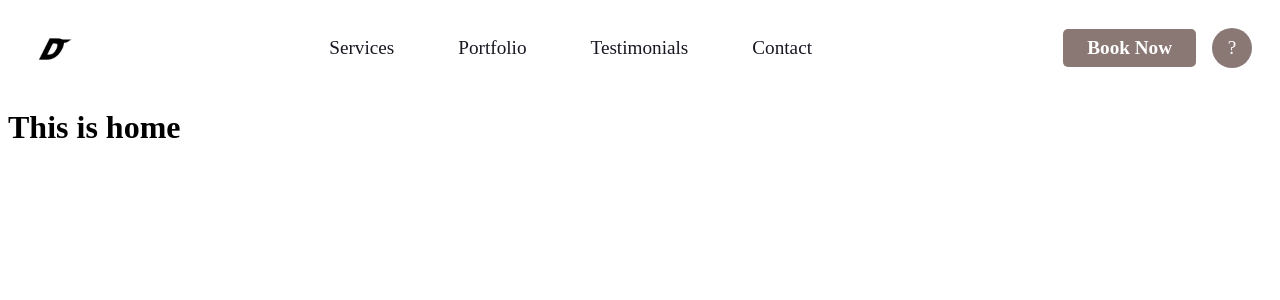
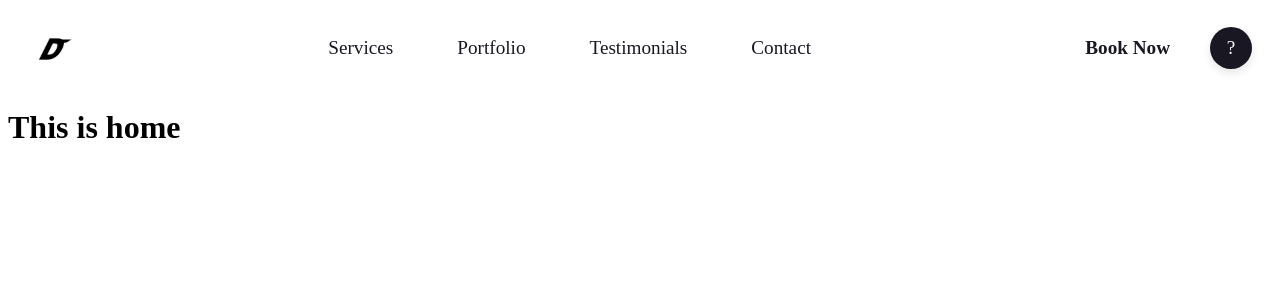
Before and after one commit to JonathanRamos2002/the-detailers-edge, a React (Vite) app: page / in a window 1280 px wide. Shown: the top 300 px of the page. Built offline with nearby package versions, Linux system fonts and the light colour scheme.

Commit message:
updated navbar

```diff
--- a/package.json
+++ b/package.json
@@ -12,8 +12,10 @@
   "dependencies": {
     "@firebasegen/default-connector": "file:dataconnect-generated/js/default-connector",
     "firebase": "^11.2.0",
+    "polished": "^4.3.1",
     "react": "^18.3.1",
     "react-dom": "^18.3.1",
+    "react-icons": "^5.4.0",
     "react-router-dom": "^7.1.5",
     "styled-components": "^6.1.14"
   },
--- a/src/components/Navbar.jsx
+++ b/src/components/Navbar.jsx
@@ -1,40 +1,40 @@
-import React from "react";
-import {Nav, NavLogo, NavLink, NavMenu, ButtonWrapper, NavButton, CircleButton} from "./NavbarElements";
+import React, { useState } from "react";
+import { FaBars, FaTimes } from "react-icons/fa";
+import { Nav, NavLogo, NavLink, NavMenu, ButtonWrapper, NavButton, CircleButton, MenuIcon } from "./NavbarElements";
 import detailersEdgeLogo from "../assets/detailers_edge.jpg";
 
 const Navbar = () => {
+    const [isOpen, setIsOpen] = useState(false);
+
+    const toggleMenu = () => {
+        setIsOpen(!isOpen);
+    };
+
     return (
-        <>
         <Nav>
-                <NavLogo to="/" activeStyle>
+            <NavLogo to="/">
                 <img src={detailersEdgeLogo} alt="Detailers Edge" />
             </NavLogo>
 
-                <NavMenu>
-                    <NavLink to="/services" activeStyle>
-                        Services
-                    </NavLink>
-                    <NavLink to="/portfolio" activeStyle>
-                        Portfolio
-                    </NavLink>
-                    <NavLink to="/testimonials" activeStyle>
-                        Testimonials
-                    </NavLink>
-                    <NavLink to="/contact" activeStyle>
-                        Contact
-                    </NavLink>
+
+            <NavMenu className={isOpen ? "open" : ""}>
+                <NavLink to="/services">Services</NavLink>
+                <NavLink to="/portfolio">Portfolio</NavLink>
+                <NavLink to="/testimonials">Testimonials</NavLink>
+                <NavLink to="/contact">Contact</NavLink>
             </NavMenu>
 
+
             <ButtonWrapper>
-                    <NavButton to="/booking">
-                        Book Now
-                    </NavButton>
-                    <CircleButton to="/sign-up">
-                        ?
-                    </CircleButton>
+                <NavButton to="/booking">Book Now</NavButton>
+                <CircleButton to="/sign-up">?</CircleButton>
             </ButtonWrapper>
+
+            {/* Mobile Menu Toggle */}
+            <MenuIcon onClick={toggleMenu}>
+                {isOpen ? <FaTimes /> : <FaBars />}
+            </MenuIcon>
         </Nav>
-        </>
     );
 };
 
--- a/src/components/NavbarElements.jsx
+++ b/src/components/NavbarElements.jsx
@@ -1,6 +1,7 @@
-import styled from 'styled-components';
-import { NavLink as Link } from 'react-router-dom';
-import colors from '../styles/colors';
+import styled from "styled-components";
+import { NavLink as Link } from "react-router-dom";
+import { darken } from "polished";
+import colors from "../styles/colors";
 
 export const Nav = styled.nav`
   background: ${colors.background};
@@ -10,6 +11,7 @@
   align-items: center;
   padding: 0 20px;
   font-size: 1.2rem;
+  position: relative; /* Important for absolute positioning of mobile menu */
 `;
 
 export const NavLogo = styled(Link)`
@@ -27,58 +29,130 @@
 `;
 
 export const NavLink = styled(Link)`
-  color: ${colors.text};
+  color: ${colors.primary};
   text-decoration: none;
   padding: 0.5rem 1rem;
+  position: relative;
+  font-weight: 500; /* Slightly thinner than NavButton */
   transition: color 0.3s ease-in-out;
 
+  &::after {
+    content: "";
+    position: absolute;
+    width: 100%;
+    height: 3px;
+    bottom: -3px;
+    left: 0;
+    background: ${colors.secondary};
+    transform: scaleX(0);
+    transition: transform 0.3s ease-in-out;
+  }
+
+  &:hover::after {
+    transform: scaleX(1);
+  }
+
   &:hover {
-    color: ${colors.accent};
+    color: ${colors.secondary};
   }
 `;
 
 export const NavMenu = styled.div`
   display: flex;
   justify-content: center;
-  flex-grow: 1;  /* Makes the menu take up available space */
-  gap: 2rem; /* Space between links */
+  flex-grow: 1;
+  gap: 2rem;
+
+  @media screen and (max-width: 830px) {
+    flex-direction: column;
+    position: absolute;
+    top: 80px;
+    left: 0;
+    width: 100%;
+    background: ${colors.background};
+    text-align: center;
+    padding: 20px 0;
+    display: ${({ isOpen }) => (isOpen ? "flex" : "none")};
+  }
 `;
 
 export const ButtonWrapper = styled.div`
   display: flex;
   align-items: center;
-  gap: 1rem; /* Adds space between the buttons */
-  margin-left: auto; /* Pushes buttons to the right */
-`;
+  gap: 1rem;
+  margin-left: auto;
 
-export const NavButton = styled(Link)`
-  background: ${colors.accent};
-  color: ${colors.background};
-  padding: 0.5rem 1.5rem;
-  border-radius: 5px;
-  text-decoration: none;
-  font-weight: bold;
-  transition: background 0.3s ease-in-out;
-
-  &:hover {
-    background: darken(${colors.accent}, 10%);
+  @media screen and (max-width: 830px) {
+    display: none;  /* Hide buttons on mobile */
   }
 `;
 
+
+export const NavButton = styled(Link)`
+  background: transparent;
+  color: ${colors.text}; /* Match text color */
+  padding: 0.5rem 1.5rem;
+  border-radius: 8px;
+  text-decoration: none;
+  font-weight: bold;
+  position: relative;
+  overflow: hidden;
+  transition: all 0.3s ease-in-out;
+
+  &::after {
+    content: "";
+    position: absolute;
+    width: 100%;
+    height: 3px;
+    bottom: 0;
+    left: 0;
+    background: ${colors.secondary}; /* Accent color for the underline */
+    transform: scaleX(0);
+    transition: transform 0.3s ease-in-out;
+  }
+
+  &:hover::after {
+    transform: scaleX(1); /* Expand underline on hover */
+  }
+
+  &:hover {
+    color: ${colors.secondary}; /* Accent color text on hover */
+  }
+`;
+
+
+
 export const CircleButton = styled(Link)`
-  background: ${colors.accent};
+  background: ${colors.primary};
   color: ${colors.background};
-  width: 40px;
-  height: 40px;
+  width: 42px;
+  height: 42px;
   display: flex;
   align-items: center;
   justify-content: center;
   border-radius: 50%;
   text-decoration: none;
   font-size: 1.2rem;
-  transition: background 0.3s ease-in-out;
+  box-shadow: 0px 4px 8px rgba(0, 0, 0, 0.1); /* Soft shadow */
+  transition: all 0.3s ease-in-out;
 
   &:hover {
-    background: darken(${colors.accent}, 10%);
+    background: ${colors.secondary}; /* Swap colors on hover */
+    color: ${colors.background};
+    transform: scale(1.1); /* Slight scale effect */
   }
 `;
+
+/* Mobile Menu Icon */
+export const MenuIcon = styled.div`
+  display: none; /* Hidden by default */
+
+  @media screen and (max-width: 830px) {
+    display: block;
+    position: absolute;
+    right: 20px;
+    font-size: 1.8rem;
+    cursor: pointer;
+    color: ${colors.text};
+  }
+`;
```
Also changed, not shown: 2 other files (tests, documents, lock files or other folders). Lines whose indentation alone changed are shown as unchanged.
